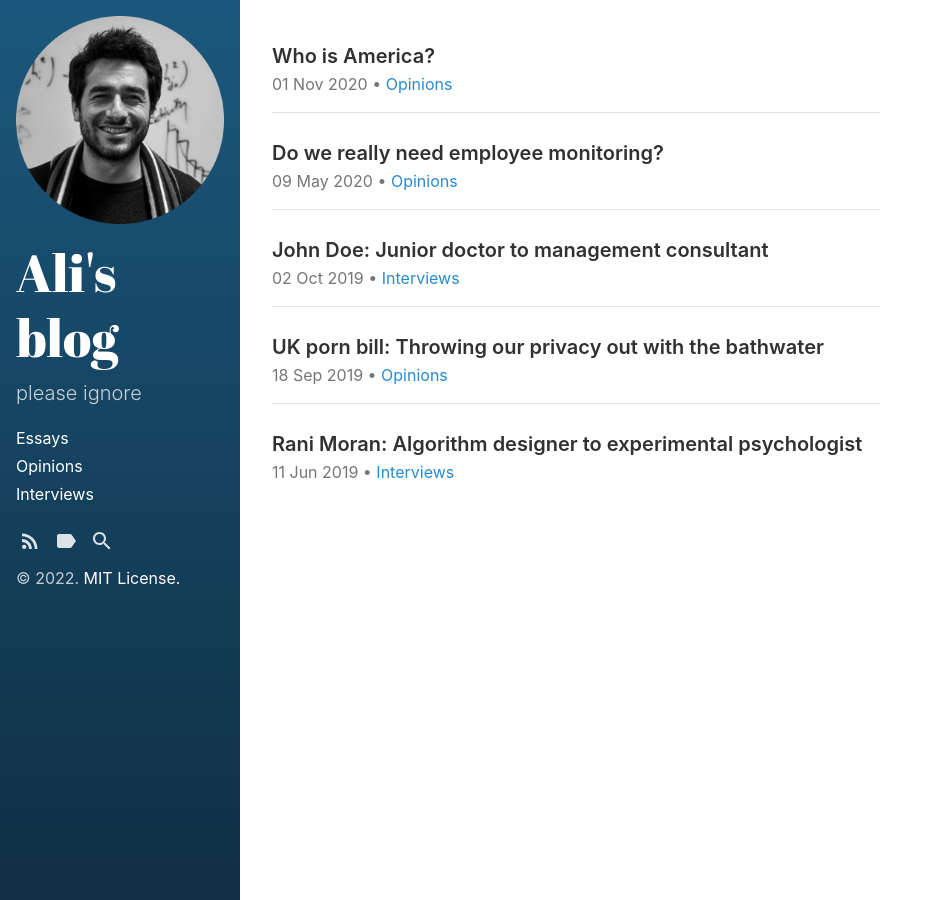
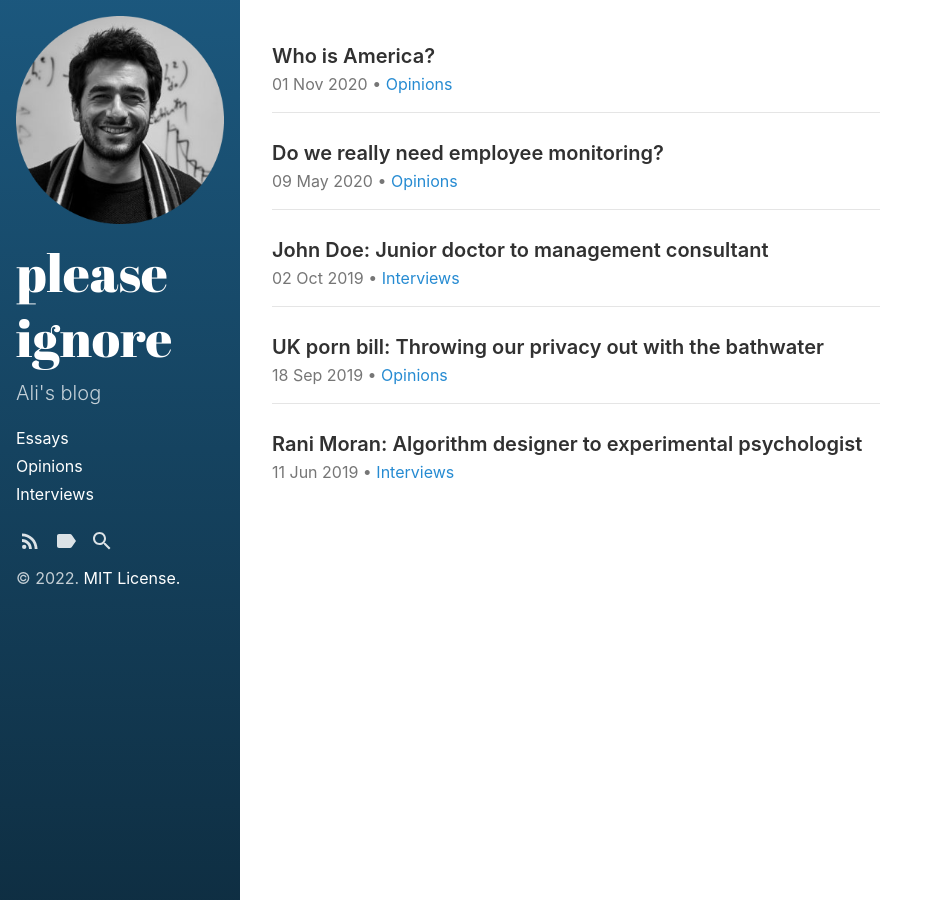
Before and after one commit to alfarzan/plsignore.com, a Jekyll site: the page built from index.html, in a window 1280 px wide. Shown: the whole page, without its empty margins (0-943 px from the left). Built offline with Jekyll 4.4.1, drawn with Linux system fonts in a browser that asks for light colours; the list of posts is cut into pages by our own code.

Commit message:
image centering and rename

```diff
--- a/_config.yml
+++ b/_config.yml
@@ -4,9 +4,9 @@
 remote_theme: fongandrew/hydeout  # adding as per instructions here https://github.com/fongandrew/hydeout
 
 # Setup
-title:            Ali's blog
+title:            please ignore
 tagline:          'Opinions, Essays, Hobbies.'
-description:      'please ignore'
+description:      "Ali's blog"
 # url:              https://fongandrew.github.io
 baseurl:          '/'
                   # the optional subpath of your site, e.g. "/blog"
--- a/_includes/sidebar.html
+++ b/_includes/sidebar.html
@@ -1,5 +1,5 @@
 <div id="sidebar">
-  <img src="{{'assets/images/ali-bw-circle.png' | absolute_url }}" alt="Ali's photo" class="inline"/>
+  <img src="{{'assets/images/ali-bw-circle.png' | absolute_url }}" alt="Ali's photo" class="center"/>
   <header>
     <{% if page.layout == "index" %}h1{% else %}div{% endif %} class="site-title">
       <a href="{{ "/" | relative_url }}">
```
